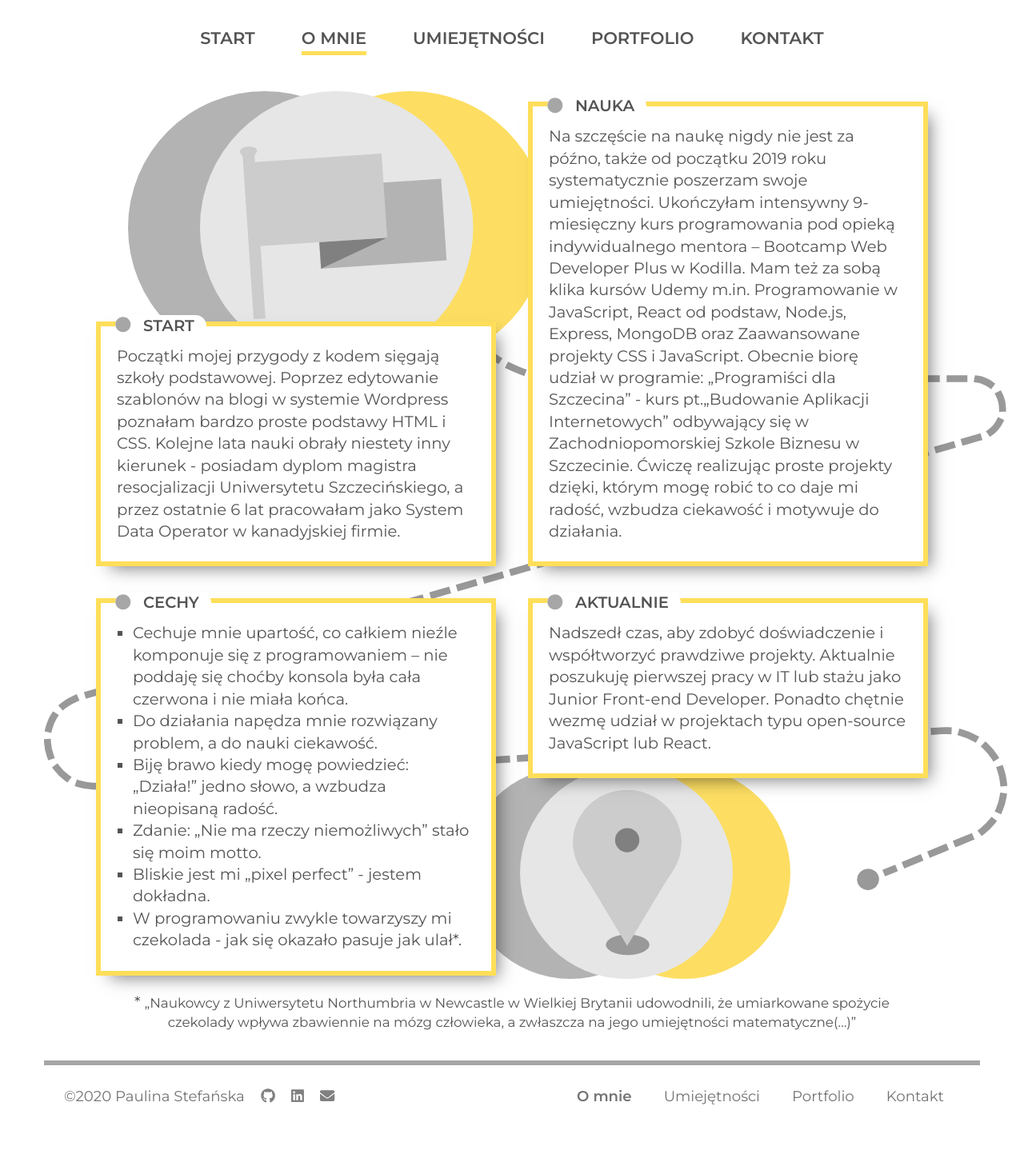
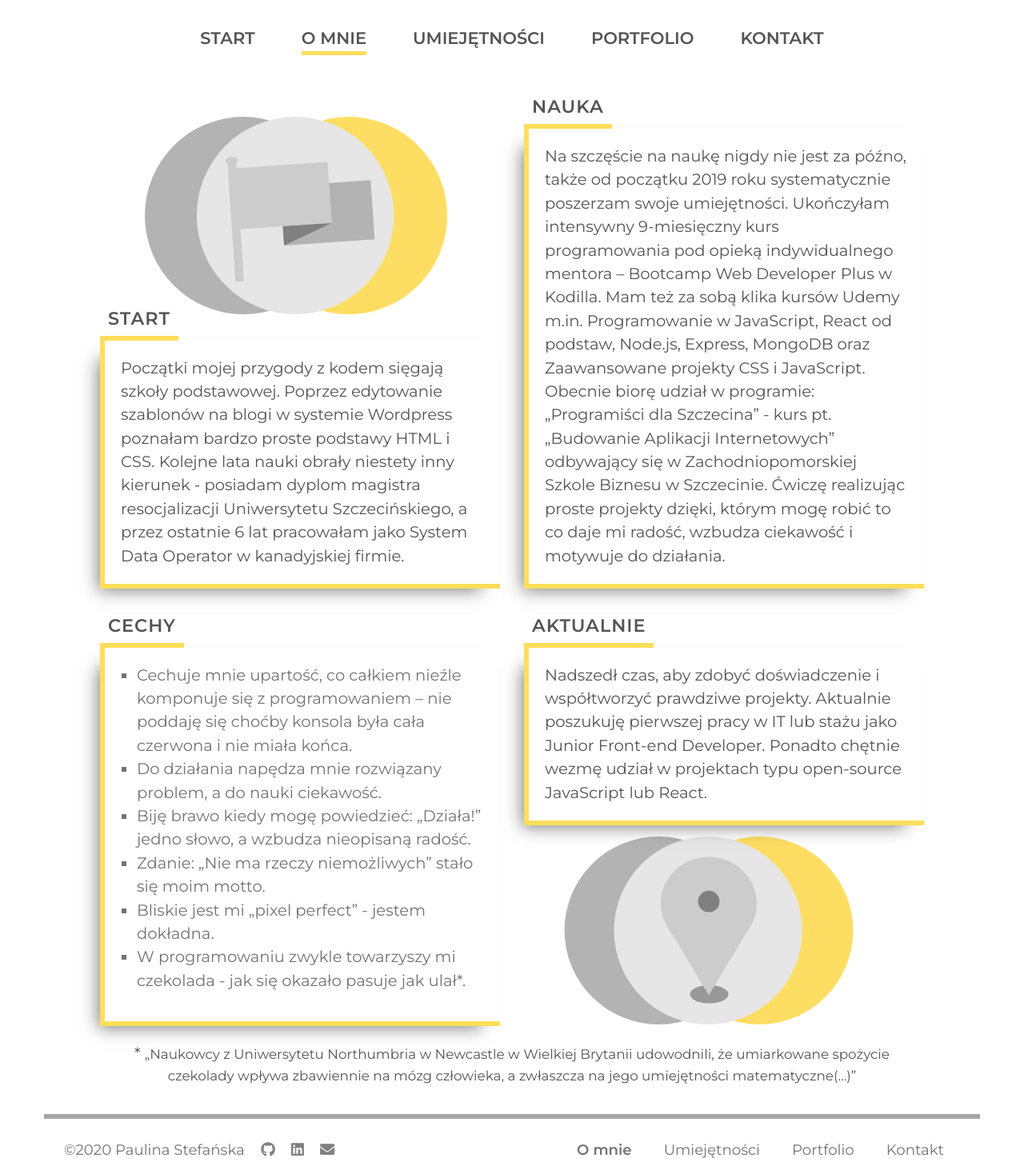
Before and after one commit to paulinastefanska/portfolio, a React (Create React App) app: page /about in a window 1280 px wide. Shown: the part 117-1570 px from the top of the page at 80% size. Before the commit the page ends 1526 px from the top, so only its background shows below. Built offline with nearby package versions, Linux system fonts and the light colour scheme; a web font is replaced by a local one.

Commit message:
Change visual

```diff
--- a/src/components/pages/AboutPage.js
+++ b/src/components/pages/AboutPage.js
@@ -2,26 +2,17 @@ import React from "react";
 import "../../styles/pages/AboutPage.scss";
 //bootstrap
 import { Row, Col } from "react-bootstrap";
-//fontawesome
-import { FontAwesomeIcon } from "@fortawesome/react-fontawesome";
-import { faCircle } from "@fortawesome/free-solid-svg-icons";
 //images
 import flag from "../../images/flag.svg";
 import point from "../../images/point.svg";
-import mLine from "../../images/mobile-line.svg";
-import lLine from "../../images/laptop-line.svg";
 
 const AboutPage = () => {
   return (
     <section className="about">
-      <img src={mLine} alt="mobile-line" className="mobile-line"></img>
-      <img src={lLine} alt="laptop-line" className="laptop-line"></img>
       <Row>
         <img src={flag} alt="flag" className="flag_start"></img>
         <Col md={5}>
-          <span className="about_title">
-            <FontAwesomeIcon className="about_icon" icon={faCircle} /> Start
-          </span>
+          <span className="about_title">Start</span>
           <p className="about_text">
             Początki mojej przygody z kodem sięgają szkoły podstawowej. Poprzez
             edytowanie szablonów na blogi w systemie Wordpress poznałam bardzo
@@ -32,9 +23,7 @@ const AboutPage = () => {
           </p>
         </Col>
         <Col md={5}>
-          <span className="about_title">
-            <FontAwesomeIcon className="about_icon" icon={faCircle} /> Nauka
-          </span>
+          <span className="about_title">Nauka</span>
           <p className="about_text">
             Na szczęście na naukę nigdy nie jest za późno, także od początku
             2019 roku systematycznie poszerzam swoje umiejętności. Ukończyłam
@@ -53,9 +42,7 @@ const AboutPage = () => {
       </Row>
       <Row>
         <Col md={5}>
-          <span className="about_title">
-            <FontAwesomeIcon className="about_icon" icon={faCircle} /> Cechy
-          </span>
+          <span className="about_title">Cechy</span>
           <div className="about_text">
             <ul className="about_text-list">
               <li>
@@ -85,9 +72,7 @@ const AboutPage = () => {
           </div>
         </Col>
         <Col md={5}>
-          <span className="about_title">
-            <FontAwesomeIcon className="about_icon" icon={faCircle} /> Aktualnie
-          </span>
+          <span className="about_title">Aktualnie</span>
           <p className="about_text">
             Nadszedł czas, aby zdobyć doświadczenie i współtworzyć prawdziwe
             projekty. Aktualnie poszukuję pierwszej pracy w IT lub stażu jako
--- a/src/components/pages/HomePage.js
+++ b/src/components/pages/HomePage.js
@@ -1,22 +1,37 @@
 import React from "react";
 import "../../styles/pages/HomePage.scss";
-//image
+//images
 import photo from "../../images/home-pic.JPG";
+import circle from "../../images/circle.svg";
+import circleYellow from "../../images/circle-yellow.svg";
 
 const HomePage = () => {
   return (
     <section className="home">
-      <img src={photo} alt="me" className="img"></img>
+      <div className="home_header">
+        <img src={circle} alt="circle" className="home_circle-left" />
+        <img
+          src={circleYellow}
+          alt="circle-yellow"
+          className="home_circle-right"
+        />
+        <img src={photo} alt="me" className="home_img" />
+        <p className="home_sentence">
+          Bardzo lubię podejmować nowe wyzwania i zawsze dążę do wybranego celu,
+          nie ważne jak trudna jest droga - nie poddaję się!
+        </p>
+      </div>
       <div className="home_welcome">
-        <span className="home_header">Cześć!</span>
+        <span className="home_title">Cześć!</span>
         <p className="home_text">
           Nazywam się Paulina Stefańska. Około 1.5 roku temu postanowiłam zostać
           Front-end Developerem. Pomysł nie wziął się znikąd, kiedyś miałam
           troszkę styczności z kodem, a przez ostatnie lata współpraca z działem
           IT tylko mnie o tym przekonała. Od roku systematycznie uczę się
-          programowania po stronie front-endu. Wiedzę mogę poprzeć licznymi
-          projektami oraz kursami. Aktualnie szukam pierwszej pracy w IT.
-          Chętnie wezmę też udział w projektach open-source.
+          programowania po stronie front-endu. Posiadam nowoczesny stack
+          technologiczny. Wiedzę mogę poprzeć licznymi projektami oraz kursami.
+          Aktualnie szukam pierwszej pracy w IT. Chętnie wezmę też udział w
+          projektach open-source.
         </p>
       </div>
     </section>
--- a/src/styles/layouts/Footer.scss
+++ b/src/styles/layouts/Footer.scss
@@ -4,6 +4,7 @@
   display: flex;
   flex-direction: column-reverse;
   border-top: 4px solid $color-grey;
+  background-color: $color-background;
   @include tablet-large {
     flex-direction: row;
     justify-content: space-between;
--- a/src/styles/layouts/Main.scss
+++ b/src/styles/layouts/Main.scss
@@ -2,11 +2,7 @@
 
 .main {
   flex-grow: 1;
-  margin-top: 10px;
-  padding: 0 10px 10px;
-  @include mobile-large {
-    margin-top: 0;
-  }
+  padding: 20px 10px;
   @include tablet-large {
     padding: 15px 0;
   }
--- a/src/styles/pages/AboutPage.scss
+++ b/src/styles/pages/AboutPage.scss
@@ -2,7 +2,7 @@
 
 .about {
   font-size: $base-size * 1.1;
-  line-height: 1.4;
+  line-height: 1.5;
   position: relative;
   .row {
     justify-content: center;
@@ -10,59 +10,41 @@
       position: relative;
     }
   }
-  .row:nth-child(3) {
-    [class*="col-"]:nth-child(2) {
-      height: 50%;
-    }
+  .row:first-child {
     @include tablet-small {
       align-items: flex-end;
     }
   }
-  .row:nth-child(4) {
-    [class*="col-"]:nth-child(2) {
-      height: 50%;
-    }
-  }
   [class*="col-"] {
     margin: 15px 5px;
-    border: 6px solid $color-yellow;
-    box-shadow: 10px 10px 20px -8px rgba(17, 17, 17, 0.55);
-    background-color: $color-background;
+    padding: 0;
     @include mobile-large {
-      margin: 20px;
-    }
-    @include tablet-large {
-      padding: 8px 20px;
+      margin: 10px 15px;
     }
   }
   &_title {
-    display: block;
-    width: auto;
-    z-index: 1;
-    background-color: $color-background;
-    font-size: $base-size * 1.3;
+    padding: 8px 10px;
+    color: $color-text;
+    font-size: $base-size * 1.4;
     font-weight: 600;
     text-transform: uppercase;
-    margin-bottom: 10px;
-    padding-right: 15px;
-    position: absolute;
-    top: -14px;
-    left: 18px;
-    border-radius: 55px;
+    letter-spacing: 1px;
+    border-bottom: 6px solid $color-yellow;
     @include tablet-large {
-      font-size: $base-size * 1.4;
+      font-size: $base-size * 1.6;
     }
   }
-  &_icon {
-    color: $color-grey;
-    margin-right: 10px;
-  }
   &_text {
-    margin-top: 16px;
+    margin: 10px auto;
+    padding: 20px;
+    border-left: 6px solid $color-yellow;
+    border-bottom: 6px solid $color-yellow;
+    box-shadow: -13px 13px 20px -11px rgba(17, 17, 17, 0.55);
   }
   &_text-list {
     padding-left: 20px;
     list-style-type: square;
+    color: $color-text-light;
   }
   &_curiosity {
     font-size: $base-size * 0.9;
@@ -90,59 +72,37 @@
 }
 
 //images
-.mobile-line {
-  position: absolute;
-  left: 65%;
-  top: 5%;
-  height: 87%;
-  @include tablet-small {
-    display: none;
+.flag_start {
+  width: 66%;
+  @include mobile-large {
+    width: 45%;
   }
-}
-.laptop-line {
-  display: none;
-  position: absolute;
-  height: 70%;
-  top: 15%;
-  @include laptop {
-    display: block;
-  }
-}
-.flag_start {
-  margin-right: 20%;
   @include tablet-small {
     position: absolute;
-    height: 50%;
-    left: 6%;
-    top: 2%;
-    margin: 0;
-  }
-  @include tablet-large {
-    left: 10%;
-    top: 3%;
+    height: 29%;
+    left: 5%;
+    top: 9%;
   }
   @include laptop {
-    height: 55%;
-    left: 10%;
-    top: 1%;
+    height: 38%;
+    top: 6%;
   }
 }
 .point_now {
-  margin-right: 20%;
+  width: 66%;
+  @include mobile-large {
+    width: 45%;
+  }
   @include tablet-small {
     position: absolute;
-    height: 50%;
-    right: 16%;
+    height: 33%;
+    right: 5%;
+    bottom: 9%;
+  }
+  @include laptop {
+    height: 43%;
+    right: 7%;
     bottom: 4%;
     z-index: -1;
-    margin: 0;
-  }
-  @include tablet-large {
-    right: 17%;
-    bottom: 3%;
-  }
-  @include laptop {
-    height: 52%;
-    right: 21%;
   }
 }
--- a/src/styles/pages/HomePage.scss
+++ b/src/styles/pages/HomePage.scss
@@ -1,16 +1,59 @@
 @import "../global.scss";
 
 .home {
-  @include tablet-small {
-    padding: 15px;
+  &_header {
+    position: relative;
+    max-width: 800px;
+    margin: 0 auto;
   }
-  .img {
+  .home_circle-left {
+    position: absolute;
+    width: 40vw;
+    left: 12vw;
+    z-index: -1;
+    @include mobile-large {
+      width: 30vw;
+      left: 20vw;
+    }
+    @include tablet-small {
+      width: 25vw;
+      left: 23vw;
+    }
+    @include tablet-large {
+      left: 20vw;
+    }
+    @include laptop {
+      width: 250px;
+      left: 200px;
+    }
+  }
+  .home_circle-right {
+    position: absolute;
+    width: 40vw;
+    right: 12vw;
+    z-index: -1;
+    @include mobile-large {
+      width: 30vw;
+      right: 20vw;
+    }
+    @include tablet-small {
+      width: 25vw;
+      right: 23vw;
+    }
+    @include tablet-large {
+      right: 20vw;
+    }
+    @include laptop {
+      width: 250px;
+      right: 200px;
+    }
+  }
+  .home_img {
     display: block;
-    border: 6px solid $color-grey;
     border-radius: 50%;
     width: 40vw;
     margin: 10px auto;
-    opacity: 0.9;
+    box-shadow: -12px 12px 20px -10px rgba(17, 17, 17, 0.55);
     @include mobile-large {
       width: 30vw;
       margin-top: 20px;
@@ -19,35 +62,51 @@
       width: 25vw;
       margin-top: 0;
     }
+    @include laptop {
+      width: 250px;
+    }
+  }
+  &_sentence {
+    padding: 0 15px;
+    text-align: center;
+    font-size: $base-size;
+    font-style: italic;
+    @include tablet-small {
+      width: 400px;
+      margin: 15px auto;
+    }
     @include tablet-large {
-      width: 20vw;
-    }
-    @include laptop {
-      width: 10vw;
+      font-size: $base-size * 1.2;
     }
   }
   &_welcome {
-    @include tablet-large {
-      width: 700px;
-      margin: 0 auto;
-    }
+    max-width: 1000px;
+    margin: 0 auto;
   }
-  &_header {
-    font-size: $base-size * 1.7;
+  &_title {
+    padding: 8px 10px;
+    color: $color-text;
+    font-size: $base-size * 1.6;
     font-weight: 600;
+    letter-spacing: 1px;
     border-bottom: 6px solid $color-yellow;
     @include tablet-large {
-      font-size: $base-size * 2;
+      font-size: $base-size * 1.8;
     }
   }
   &_text {
     font-size: $base-size * 1.1;
-    padding: 15px;
+    padding: 20px;
+    margin: 10px auto;
     text-align: justify;
     border-left: 6px solid $color-yellow;
     border-bottom: 6px solid $color-yellow;
+    box-shadow: -13px 13px 20px -11px rgba(17, 17, 17, 0.55);
     @include tablet-large {
-      font-size: $base-size * 1.6;
+      font-size: $base-size * 1.4;
     }
   }
+  @include tablet-small {
+    padding: 15px;
+  }
 }
```
